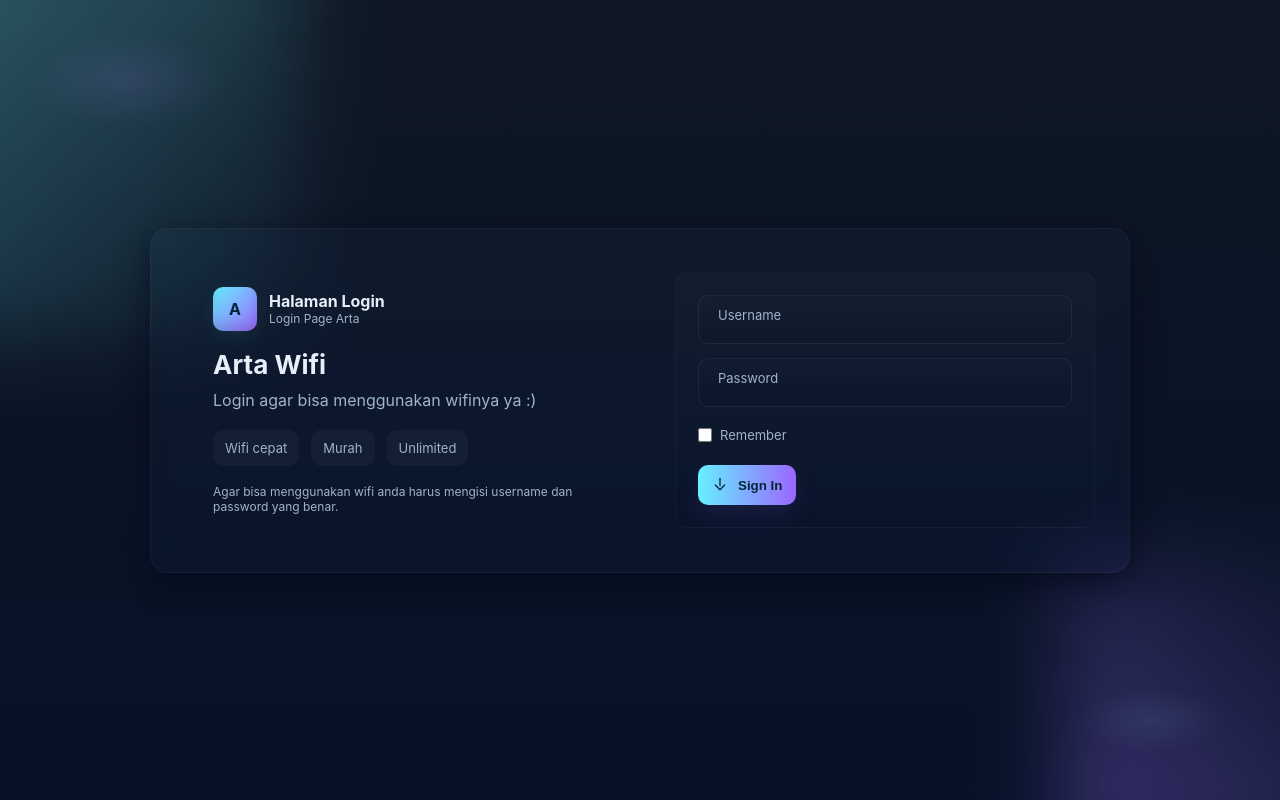
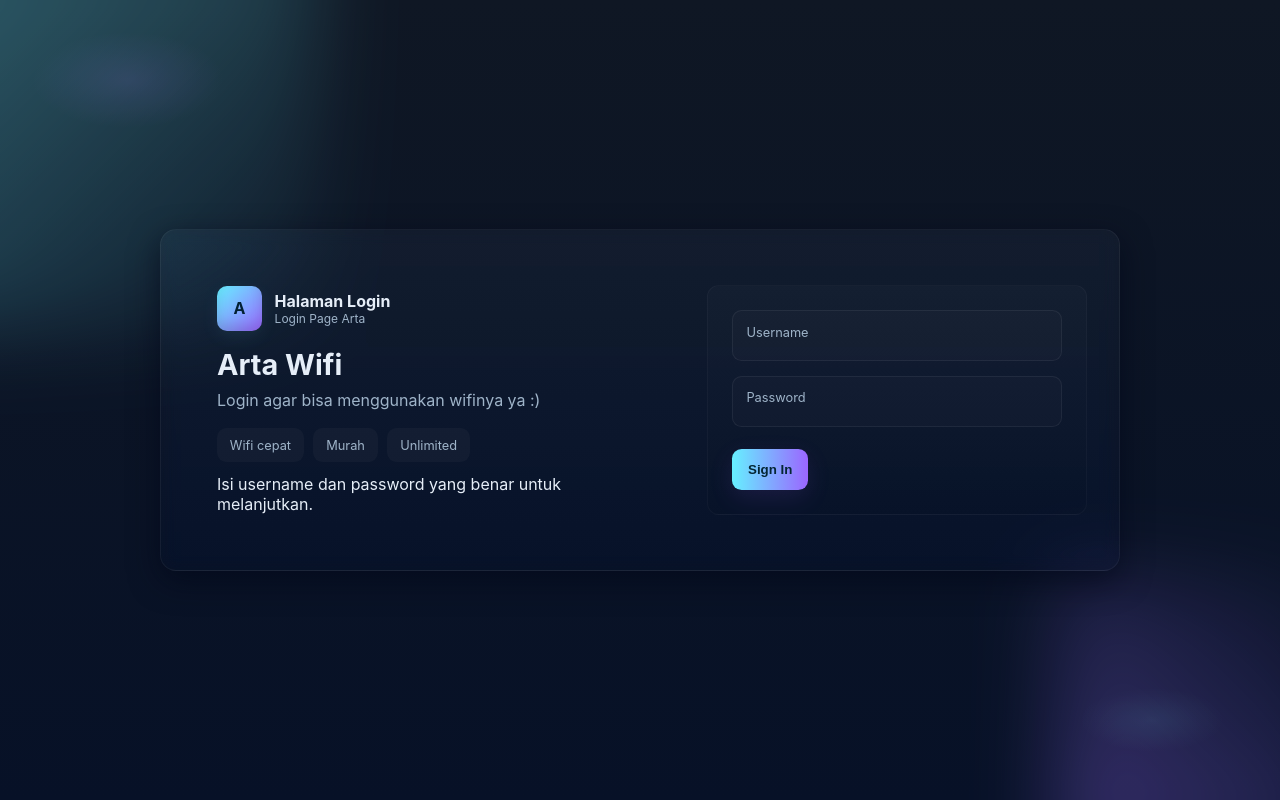
Before and after one commit to ArtaWiguna31/tugas_login, a plain HTML site: page index.html in a window 1280 px wide. Drawn offline with Linux system fonts and the light colour scheme.

Commit message:
tugas
loginn buk kurnia

```diff
--- a/index.html
+++ b/index.html
@@ -1,14 +1,13 @@
 <!doctype html>
-<html lang="en">
+<html lang="id">
 <head>
   <meta charset="utf-8" />
   <meta name="viewport" content="width=device-width, initial-scale=1" />
   <title>Login Wifi</title>
   <style>
-    :root{
+    :root {
       --bg1: #0f1724;
       --bg2: #071127;
-      --glass: rgba(255,255,255,0.06);
       --accent: #66f0ff;
       --accent2: #9b66ff;
       --text: #e6eef8;
@@ -16,158 +15,158 @@
       --shadow: 0 10px 30px rgba(2,6,23,0.6);
     }
 
-    *{box-sizing:border-box;margin:0;padding:0}
-    html,body{height:100%;font-family:Inter,ui-sans-serif,system-ui,-apple-system,"Segoe UI",Roboto,"Helvetica Neue",Arial}
-    body{
+    * { box-sizing: border-box; margin: 0; padding: 0; }
+    html, body {
+      height: 100%;
+      font-family: Inter, system-ui, -apple-system, "Segoe UI", Roboto, Arial;
+      scroll-behavior: smooth;
+    }
+
+    body {
       background: radial-gradient(1200px 600px at 10% 10%, rgba(155,102,255,0.12) 0%, transparent 8%),
                   radial-gradient(900px 400px at 90% 90%, rgba(102,240,255,0.08) 0%, transparent 8%),
-                  linear-gradient(180deg,var(--bg1),var(--bg2));
-      color:var(--text);
-      display:flex;
-      align-items:center;
-      justify-content:center;
-      padding:20px;
+                  linear-gradient(180deg, var(--bg1), var(--bg2));
+      color: var(--text);
+      display: flex;
+      align-items: center;
+      justify-content: center;
+      padding: 1.2rem;
     }
 
     .glow {
-      position:fixed;
+      position: fixed;
       filter: blur(40px) opacity(.35);
-      pointer-events:none;
-      mix-blend-mode:screen;
+      pointer-events: none;
+      mix-blend-mode: screen;
     }
-    .g1{width:420px;height:420px;left:-120px;top:-80px;background:linear-gradient(135deg,var(--accent),transparent)}
-    .g2{width:300px;height:300px;right:-80px;bottom:-60px;background:linear-gradient(45deg,var(--accent2),transparent)}
+    .g1 { width: 26rem; height: 26rem; left: -6rem; top: -5rem; background: linear-gradient(135deg, var(--accent), transparent); }
+    .g2 { width: 18rem; height: 18rem; right: -4rem; bottom: -4rem; background: linear-gradient(45deg, var(--accent2), transparent); }
 
-    .card{
-      width:100%;
-      max-width:980px;
-      display:grid;
-      grid-template-columns: 1fr 420px;
-      gap:28px;
-      align-items:center;
-      padding:34px;
-      border-radius:18px;
-      background: linear-gradient(180deg, rgba(255,255,255,0.02), rgba(255,255,255,0.01));
-      box-shadow:var(--shadow);
+    .card {
+      width: 100%;
+      max-width: min(960px, 95%);
+      display: grid;
+      grid-template-columns: 1fr 380px;
+      gap: 1.8rem;
+      align-items: center;
+      padding: 2rem;
+      border-radius: 1rem;
+      background: linear-gradient(180deg, rgba(255,255,255,0.03), rgba(0,0,0,0.02));
+      box-shadow: var(--shadow);
       backdrop-filter: blur(8px) saturate(120%);
-      border: 1px solid rgba(255,255,255,0.04);
+      border: 1px solid rgba(255,255,255,0.05);
     }
 
-    .promo{
-      padding:24px 28px;
-    }
-    .logo{
-      display:inline-flex;
-      align-items:center;
-      gap:12px;
-      margin-bottom:18px;
-    }
-    .logo .dot{
-      width:44px;height:44px;border-radius:10px;
-      background: linear-gradient(135deg,var(--accent),var(--accent2));
+    .promo { padding: 1.5rem; }
+    .logo { display: inline-flex; align-items: center; gap: 0.8rem; margin-bottom: 1rem; }
+
+    .logo .dot {
+      width: 2.8rem; height: 2.8rem;
+      border-radius: 10px;
+      background: linear-gradient(135deg, var(--accent), var(--accent2));
       box-shadow: 0 6px 18px rgba(102,240,255,0.08), inset 0 -6px 12px rgba(0,0,0,0.12);
-      display:flex;align-items:center;justify-content:center;font-weight:700;color:#032133;
-    }
-    h1{font-size:26px;margin:0 0 8px}
-    p.lead{color:var(--muted);line-height:1.5;margin:0 0 18px}
-
-    .features{display:flex;gap:12px;flex-wrap:wrap}
-    .chip{background:rgba(255,255,255,0.03);padding:10px 12px;border-radius:10px;font-size:13px;color:var(--muted)}
-
-    .form-wrap{
-      padding:22px;
-      border-radius:12px;
-      background: linear-gradient(180deg, rgba(255,255,255,0.02), rgba(0,0,0,0.02));
-      border:1px solid rgba(255,255,255,0.03);
+      display: flex; align-items: center; justify-content: center;
+      font-weight: 700; color: #032133;
     }
 
-    form{display:flex;flex-direction:column;gap:14px}
-    .field{position:relative;}
-    input[type="text"], input[type="password"]{
-      width:100%;
-      padding:16px 14px 14px 14px;
-      border-radius:10px;
-      border:1px solid rgba(255,255,255,0.06);
-      background: linear-gradient(180deg, rgba(255,255,255,0.01), rgba(0,0,0,0.03));
-      color:var(--text);
-      outline:none;
-      font-size:15px;
-      transition:box-shadow .18s, border-color .18s, transform .12s;
+    h1 { font-size: clamp(1.4rem, 4vw, 1.8rem); margin-bottom: 0.4rem; }
+    p.lead { color: var(--muted); line-height: 1.5; margin-bottom: 1rem; font-size: clamp(0.9rem, 2.8vw, 1rem); }
+
+    .features { display: flex; gap: 0.6rem; flex-wrap: wrap; }
+    .chip { background: rgba(255,255,255,0.03); padding: 0.6rem 0.8rem; border-radius: 0.6rem; font-size: 0.8rem; color: var(--muted); }
+
+    .form-wrap {
+      padding: 1.5rem;
+      border-radius: 12px;
+      background: linear-gradient(180deg, rgba(255,255,255,0.02), rgba(0,0,0,0.02));
+      border: 1px solid rgba(255,255,255,0.03);
     }
-    input::placeholder{color:transparent}
-    input:focus{
-      box-shadow: 0 8px 28px rgba(102,240,255,0.06);
-      border-color: rgba(102,240,255,0.6);
+
+    form { display: flex; flex-direction: column; gap: 0.9rem; }
+    .field { position: relative; }
+
+    input[type="text"], input[type="password"] {
+      width: 100%;
+      padding: 1rem 0.8rem;
+      border-radius: 0.6rem;
+      border: 1px solid rgba(255,255,255,0.06);
+      background: rgba(255,255,255,0.02);
+      color: var(--text);
+      outline: none;
+      font-size: 0.95rem;
+      transition: all 0.2s ease;
+    }
+
+    input::placeholder { color: transparent; }
+
+    input:focus {
+      box-shadow: 0 8px 24px rgba(102,240,255,0.08);
+      border-color: rgba(102,240,255,0.5);
       transform: translateY(-1px);
     }
 
-    label.floating{
-      position:absolute;
-      left:14px;
-      top:12px;
-      padding:0 6px;
-      font-size:13px;
-      color:var(--muted);
-      pointer-events:none;
-      background:transparent;
-      transition: transform .18s ease, font-size .18s ease, top .18s ease, color .18s;
+    label.floating {
+      position: absolute;
+      left: 0.9rem;
+      top: 0.9rem;
+      font-size: 0.8rem;
+      color: var(--muted);
+      pointer-events: none;
+      transition: 0.2s ease;
     }
+
     input:focus + label.floating,
     input:not(:placeholder-shown) + label.floating {
-      transform: translateY(-32px);
-      font-size:12px;
-      color:var(--accent);
-      top:0px;
+      top: -0.7rem;
+      left: 0.7rem;
+      font-size: 0.7rem;
+      color: var(--accent);
+      background: var(--bg2);
+      padding: 0 0.2rem;
     }
 
     .btn {
-      display:inline-flex;
-      align-items:center;
-      justify-content:center;
-      gap:10px;
-      background: linear-gradient(90deg,var(--accent),var(--accent2));
-      color:#042634;
-      border:none;
-      padding:12px 14px;
-      border-radius:10px;
-      font-weight:700;
-      cursor:pointer;
+      display: inline-flex;
+      align-items: center;
+      justify-content: center;
+      gap: 0.5rem;
+      background: linear-gradient(90deg, var(--accent), var(--accent2));
+      color: #042634;
+      border: none;
+      padding: 0.8rem 1rem;
+      border-radius: 0.6rem;
+      font-weight: 700;
+      cursor: pointer;
       box-shadow: 0 8px 24px rgba(155,102,255,0.12);
-      transition: transform .12s ease, box-shadow .12s;
-    }
-    .btn:hover{transform:translateY(-3px); box-shadow: 0 18px 40px rgba(102,240,255,0.12)}
-
-    .meta-row{display:flex;align-items:center;justify-content:space-between;font-size:13px;color:var(--muted)}
-    .small{font-size:12px;color:var(--muted)}
-
-    /* Responsiveness */
-    @media (max-width:880px){
-      .card{
-        grid-template-columns:1fr;
-        padding:22px;
-        max-width:600px;
-      }
-      .promo{text-align:center;padding:10px}
-      .g1,.g2{display:none}
+      transition: all 0.15s ease;
     }
 
-    @media (max-width:600px){
-      h1{font-size:22px}
-      .btn{width:100%}
-      .card{padding:18px}
-      input[type="text"], input[type="password"]{font-size:14px;padding:14px}
+    .btn:hover { transform: translateY(-3px); box-shadow: 0 16px 36px rgba(102,240,255,0.12); }
+
+    .error {
+      color: #ff7b7b;
+      font-size: 0.85rem;
+      margin-top: 0.3rem;
+      display: none;
     }
 
-    @media (max-width:400px){
-      body{padding:10px}
-      .card{padding:14px;border-radius:12px}
-      .logo .dot{width:36px;height:36px;font-size:14px}
-      h1{font-size:20px}
-      .lead{font-size:14px}
-      .chip{font-size:12px;padding:8px 10px}
+    .success {
+      display: none;
+      color: #8ef58e;
+      margin-top: 0.6rem;
+      text-align: center;
+      font-size: 0.9rem;
     }
+
+    @media (max-width: 880px) {
+      .card { grid-template-columns: 1fr; padding: 1.5rem; max-width: 600px; }
+      .promo { text-align: center; padding: 0.5rem; }
+      .g1, .g2 { display: none; }
+    }
+    @media (max-width: 600px) { .btn { width: 100%; } }
   </style>
 </head>
+
 <body>
   <div class="glow g1" aria-hidden="true"></div>
   <div class="glow g2" aria-hidden="true"></div>
@@ -190,40 +189,71 @@
         <div class="chip">Murah</div>
         <div class="chip">Unlimited</div>
       </div>
-
-      <div style="height:18px"></div>
-      <p class="small">Agar bisa menggunakan wifi anda harus mengisi username dan password yang benar.</p>
+      <p class="small" style="margin-top: 12px;">Isi username dan password yang benar untuk melanjutkan.</p>
     </section>
 
     <aside class="form-wrap">
-      <form action="#" method="post" autocomplete="on" novalidate>
+      <form id="loginForm" autocomplete="on">
         <div class="field">
           <input id="email" type="text" name="email" placeholder=" " required />
           <label class="floating" for="email">Username</label>
+          <div id="emailError" class="error">Username tidak boleh kosong.</div>
         </div>
 
         <div class="field">
           <input id="password" type="password" name="password" placeholder=" " required />
           <label class="floating" for="password">Password</label>
-        </div>
-
-        <div class="meta-row" style="margin-top:6px">
-          <label style="display:flex;gap:8px;align-items:center;color:var(--muted);font-size:13px">
-            <input type="checkbox" style="width:14px;height:14px;accent-color:var(--accent);border-radius:4px"/> Remember
-          </label>
+          <div id="passwordError" class="error">Password tidak boleh kosong.</div>
         </div>
 
         <div style="margin-top:8px">
-          <button class="btn" type="submit" aria-label="Sign in">
-            <svg width="16" height="16" viewBox="0 0 24 24" fill="none" aria-hidden="true" xmlns="http://www.w3.org/2000/svg">
-              <path d="M12 2v11" stroke="#042634" stroke-width="2" stroke-linecap="round" stroke-linejoin="round"/>
-              <path d="M5 12l7 7 7-7" stroke="#042634" stroke-width="2" stroke-linecap="round" stroke-linejoin="round"/>
-            </svg>
-            Sign In
-          </button>
+          <button class="btn" type="submit" aria-label="Sign in">Sign In</button>
+          <div id="successMsg" class="success">Login berhasil! Mengalihkan...</div>
         </div>
       </form>
     </aside>
   </main>
+
+  <script>
+    const form = document.getElementById("loginForm");
+    const emailInput = document.getElementById("email");
+    const passwordInput = document.getElementById("password");
+    const emailError = document.getElementById("emailError");
+    const passwordError = document.getElementById("passwordError");
+    const successMsg = document.getElementById("successMsg");
+
+    form.addEventListener("submit", (e) => {
+      e.preventDefault(); // cegah submit langsung
+
+      let valid = true;
+
+      // sembunyikan pesan error
+      emailError.style.display = "none";
+      passwordError.style.display = "none";
+      successMsg.style.display = "none";
+
+      // cek username
+      if (emailInput.value.trim() === "") {
+        emailError.style.display = "block";
+        valid = false;
+      }
+
+      // cek password
+      if (passwordInput.value.trim() === "") {
+        passwordError.style.display = "block";
+        valid = false;
+      }
+
+      // jika valid
+      if (valid) {
+        successMsg.style.display = "block";
+
+        // Simulasikan loading, lalu redirect
+        setTimeout(() => {
+          window.location.href = "second.html"; // 👉 ganti dengan halaman tujuan kamu
+        }, 2000);
+      }
+    });
+  </script>
 </body>
 </html>
```
Also changed, not shown: second.html (added, +11 -0 lines).
